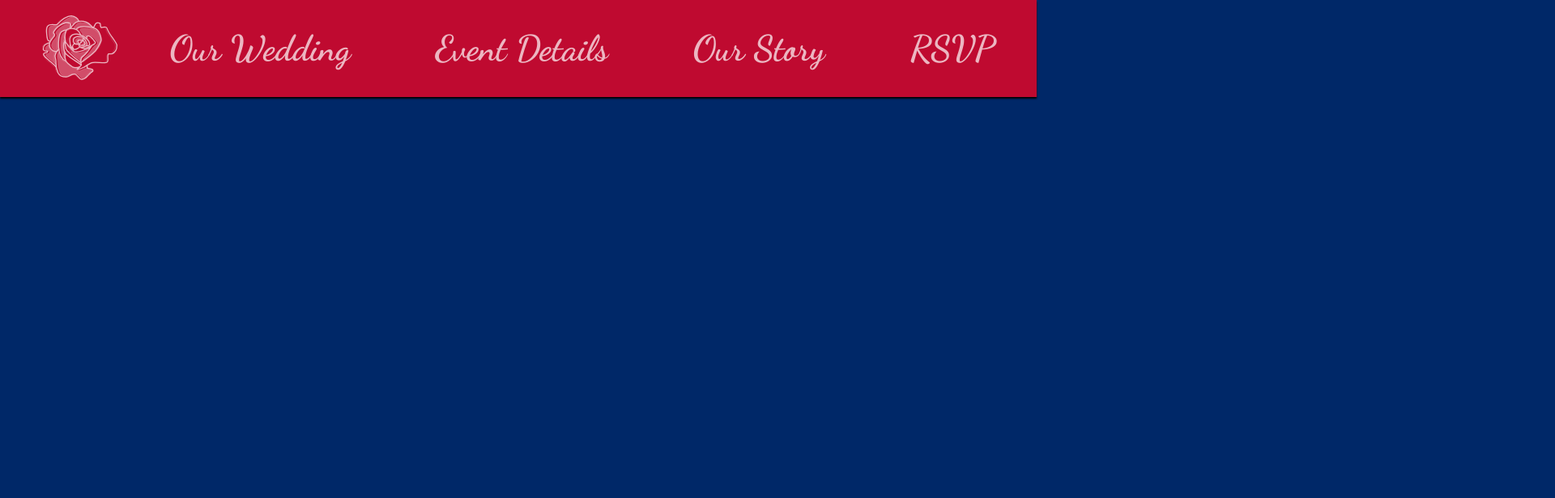
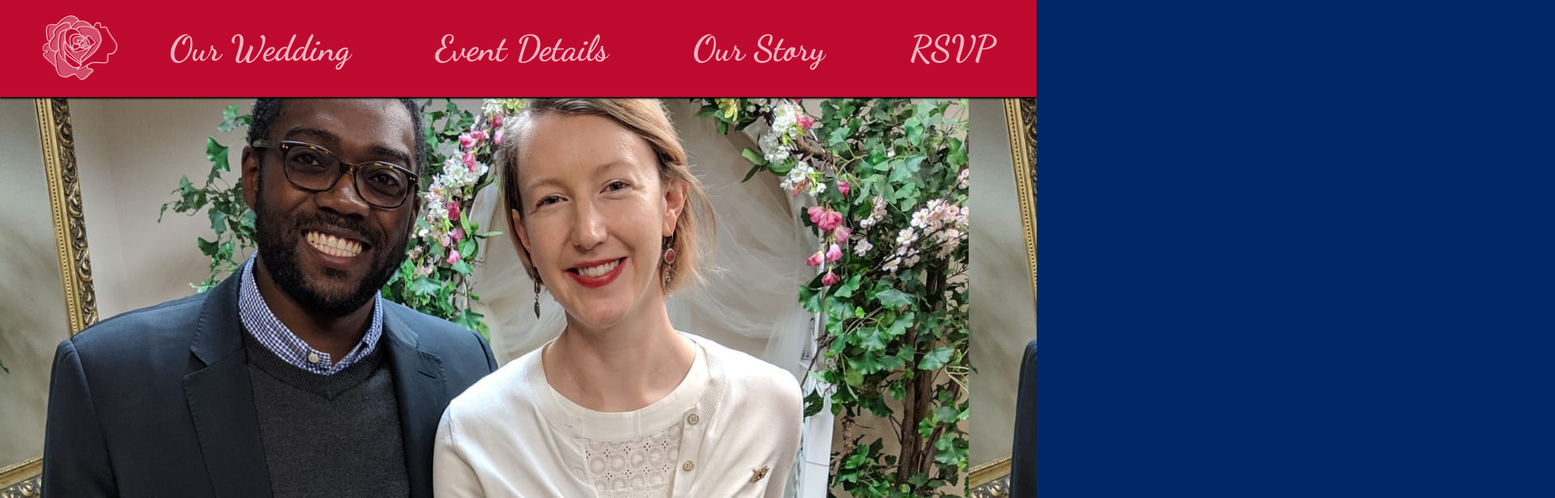
Before and after one commit to HelenHMaher/privatandflorence, a React (Create React App) app: page / in a window 1280 px wide. Shown: the top 616 px of the page at 81% size, 1920 px wide, since content can reach past the window. Built offline with nearby package versions, Linux system fonts and the light colour scheme.

Commit message:
sizing error

```diff
--- a/src/App.css
+++ b/src/App.css
@@ -70,16 +70,14 @@ html {
 .welcome {
   position: relative;
   display: inline-block;
-  background-image: url(./photos/engagement.jpg) center;
-  background-size: cover;
+  background-image: url(./photos/engagementPhoto.jpg);
   height: 100vh;
+  width: 100vw;
 }
 
 .title {
   font-family: "Dancing Script", cursive;
   color: white;
-  top: 75vh;
-  position: absolute;
   z-index: 9;
 }
 
```
